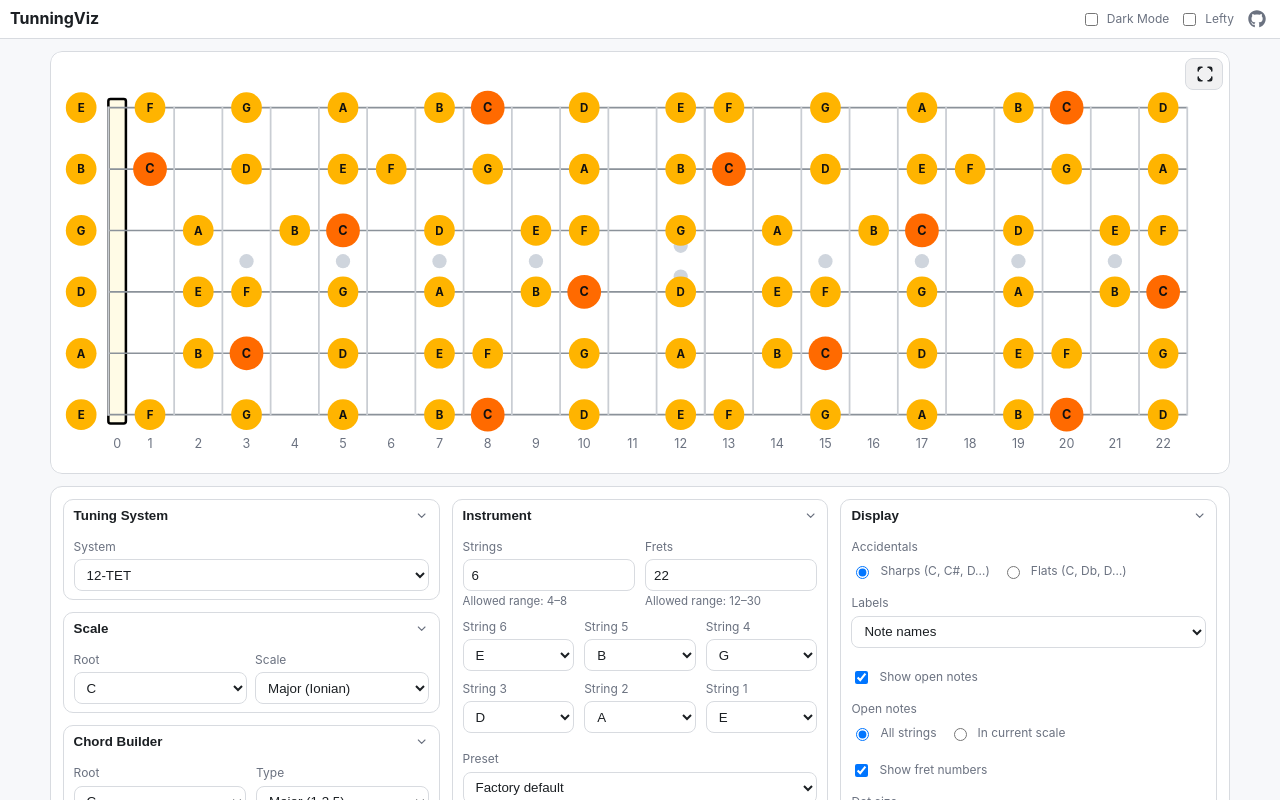
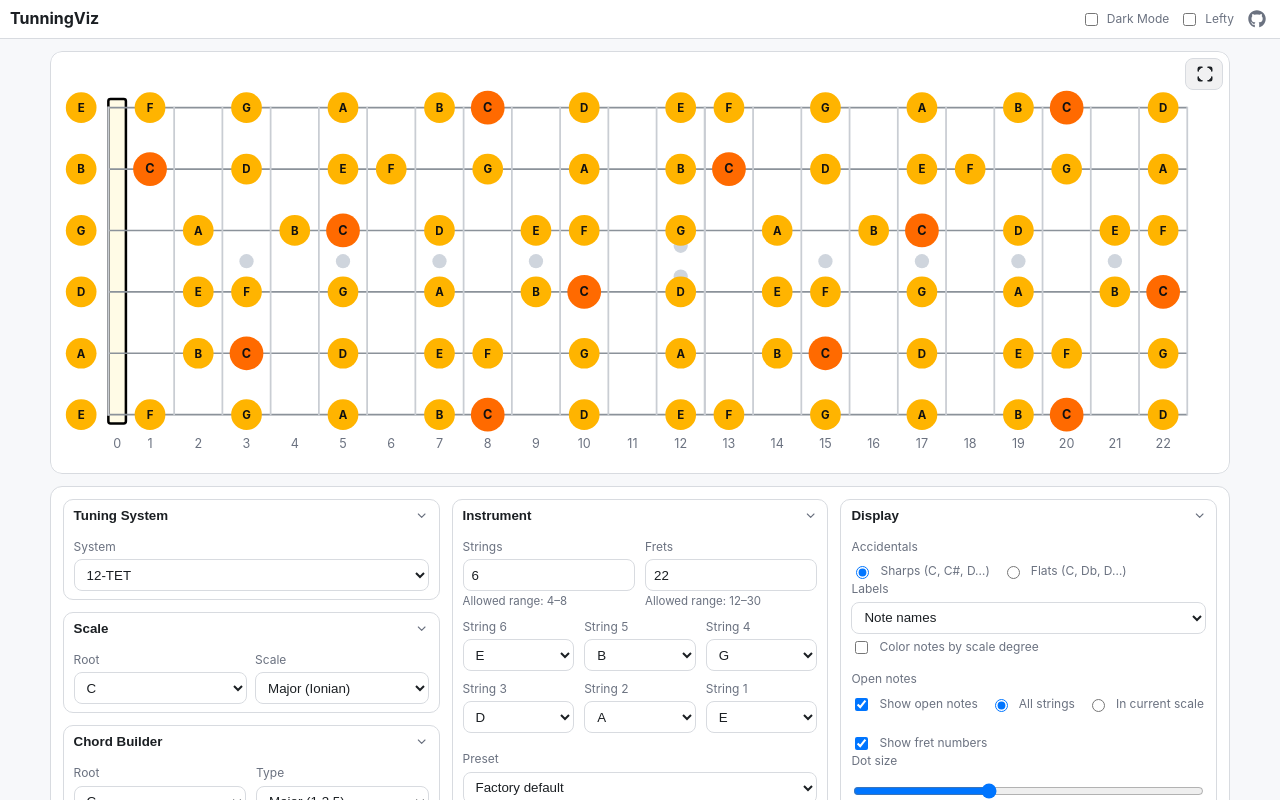
Before and after one commit to DMNerd/tuning-visualizer, a React (Vite) app: page / in a window 1280 px wide. Shown: the top 800 px of the page. Built offline with nearby package versions, Linux system fonts and the light colour scheme.

Commit message:
Display option: Degree coloring

```diff
--- a/src/app/App.jsx
+++ b/src/app/App.jsx
@@ -69,6 +69,7 @@ export default function App() {
   const [lefty, setLefty] = useState(false);
   const [theme, setTheme] = useTheme();
   const [openOnlyInScale, setOpenOnlyInScale] = useState(false);
+  const [colorByDegree, setColorByDegree] = useState(false);
 
   // Refs
   const boardRef = useRef(null);
@@ -234,6 +235,7 @@ export default function App() {
               chordPCs={chordPCs}
               chordRootPc={chordRootIx}
               openOnlyInScale={openOnlyInScale}
+              colorByDegree={colorByDegree}
             />
           </div>
         </div>
@@ -302,6 +304,8 @@ export default function App() {
           setAccidental={setAccidental}
           openOnlyInScale={openOnlyInScale}
           setOpenOnlyInScale={setOpenOnlyInScale}
+          colorByDegree={colorByDegree}
+          setColorByDegree={setColorByDegree}
         />
 
         <ExportControls
--- a/src/components/Fretboard/Fretboard.jsx
+++ b/src/components/Fretboard/Fretboard.jsx
@@ -5,6 +5,7 @@ import { useFretboardLayout } from "@/hooks/useFretboardLayout";
 import { usePitchMapping } from "@/hooks/usePitchMapping";
 import { useScaleAndChord } from "@/hooks/useScaleAndChord";
 import { useInlays } from "@/hooks/useInlays";
+import { getDegreeColor } from "@/utils/degreeColors";
 
 import { makeDisplayX } from "@/utils/displayX";
 import { buildFretLabel } from "@/utils/fretLabels";
@@ -17,7 +18,7 @@ const Fretboard = forwardRef(function Fretboard(
     rootIx = 0,
     intervals = [0, 2, 4, 5, 7, 9, 11],
     accidental = "sharp", // 'sharp' | 'flat'
-    show = "names", // 'names' | 'degrees' | 'off'
+    show = "names", // 'names' | 'degrees' | 'fret' | 'off'
     showOpen = true,
     showFretNums = true,
     dotSize = 14,
@@ -25,7 +26,8 @@ const Fretboard = forwardRef(function Fretboard(
     system, // { divisions, nameForPc(pc, accidental?) }
     chordPCs = null, // Set<number> | null
     chordRootPc = null, // number | null
-    openOnlyInScale = false, // <<< NEW: open-string filter toggle
+    openOnlyInScale = false, // open-string filter toggle
+    colorByDegree = false,
   },
   ref,
 ) {
@@ -215,19 +217,30 @@ const Fretboard = forwardRef(function Fretboard(
             const rBase = (isRoot ? 1.1 : 1) * dotSize;
             const r = inChord ? rBase * 1.05 : rBase;
 
+            // --- Fill color decision (degree-first when enabled) ---
+            let fill;
+            if (colorByDegree) {
+              const deg = degreeForPc(pc);
+              if (deg != null) {
+                fill = getDegreeColor(deg, intervals.length);
+              } else {
+                fill = isMicro ? "var(--note-micro)" : "var(--note)";
+              }
+            } else {
+              fill = isRoot
+                ? "var(--root)"
+                : isMicro
+                  ? "var(--note-micro)"
+                  : "var(--note)";
+            }
+
             return (
               <circle
                 key={`noteCirc-${s}-${f}`}
                 cx={cx}
                 cy={cy}
                 r={r}
-                fill={
-                  isRoot
-                    ? "var(--root)"
-                    : isMicro
-                      ? "var(--note-micro)"
-                      : "var(--note)"
-                }
+                fill={fill}
                 stroke={inChord ? "var(--fg)" : "none"}
                 strokeWidth={isChordRoot ? 2.4 : inChord ? 1.8 : 0}
               />
--- a/src/components/UI/DisplayControls.jsx
+++ b/src/components/UI/DisplayControls.jsx
@@ -16,10 +16,15 @@ export default function DisplayControls({
   // accidentals
   accidental,
   setAccidental,
+  // degree coloring
+  colorByDegree,
+  setColorByDegree,
 }) {
   return (
     <Section title="Display">
       <div className="display-controls">
+        {/* ───────── Notation (visually same as original) ───────── */}
+        <div className="group" role="region" aria-label="Notation">
           {/* Accidentals */}
           <div className="field">
             <span>Accidentals</span>
@@ -65,7 +70,33 @@ export default function DisplayControls({
             </select>
           </div>
 
-        {/* Visibility toggles */}
+          {/* Degree coloring toggle */}
+          <label className="check" htmlFor="colorByDegree">
+            <input
+              id="colorByDegree"
+              name="colorByDegree"
+              type="checkbox"
+              checked={colorByDegree}
+              onChange={(e) => setColorByDegree(e.target.checked)}
+            />{" "}
+            Color notes by scale degree
+          </label>
+        </div>
+
+        {/* ───────── Open strings (same visual as before) ───────── */}
+        <div
+          className="group"
+          role="region"
+          aria-label="Open strings"
+          aria-disabled={!showOpen}
+        >
+          <div className="field">
+            <span>Open notes</span>
+            <div
+              role="group"
+              aria-label="Open note scope"
+              className="radio-row"
+            >
               <label className="check" htmlFor="showOpen">
                 <input
                   id="showOpen"
@@ -76,11 +107,6 @@ export default function DisplayControls({
                 />{" "}
                 Show open notes
               </label>
-
-        {/* Open-note scope (only active when showOpen is on) */}
-        <div className="field" aria-disabled={!showOpen}>
-          <span>Open notes</span>
-          <div role="group" aria-label="Open note scope" className="radio-row">
               <label className="check" htmlFor="open-all">
                 <input
                   id="open-all"
@@ -105,7 +131,10 @@ export default function DisplayControls({
               </label>
             </div>
           </div>
+        </div>
 
+        {/* ───────── Markers & sizing (same visual as before) ───────── */}
+        <div className="group" role="region" aria-label="Markers and sizing">
           <label className="check" htmlFor="showFretNums">
             <input
               id="showFretNums"
@@ -117,7 +146,6 @@ export default function DisplayControls({
             Show fret numbers
           </label>
 
-        {/* Dot size */}
           <div className="field">
             <span>Dot size</span>
             <input
@@ -127,8 +155,9 @@ export default function DisplayControls({
               min="8"
               max="24"
               value={dotSize}
-            onChange={(e) => setDotSize(parseInt(e.target.value))}
+              onChange={(e) => setDotSize(parseInt(e.target.value, 10))}
             />
+          </div>
         </div>
       </div>
     </Section>
--- a/src/styles/theme.css
+++ b/src/styles/theme.css
@@ -16,6 +16,7 @@
   --fret-w-micro: 1.3px;
   --board: #f2f3f6;
   --panel: #ffffff;
+  --degree-boost: 12%;
 
   --nut: #fffbe6;
   --note: var(--accent);
--- /dev/null
+++ b/src/utils/degreeColors.js
@@ -0,0 +1,33 @@
+export function buildDegreePalette(
+  k,
+  {
+    rootColor = "var(--root)",
+    saturation = 70,
+    lightness = 55,
+    rotate = 0,
+  } = {},
+) {
+  // Ensure array indices 1..k are valid
+  const palette = new Array(k + 1);
+
+  // Degree 1 (tonic) should stand out and match your theme
+  palette[1] = rootColor;
+
+  if (k <= 1) return palette;
+
+  // Spread remaining degrees evenly across the hue circle
+  const others = k - 1;
+  for (let i = 0; i < others; i++) {
+    const hue = (rotate + (360 * i) / others) % 360;
+    palette[i + 2] = `hsl(${Math.round(hue)} ${saturation}% ${lightness}%)`;
+  }
+  return palette;
+}
+
+export function getDegreeColor(degree, k, opts) {
+  if (!Number.isFinite(degree) || degree < 1 || !Number.isFinite(k) || k < 1) {
+    return "var(--note)";
+  }
+  const palette = buildDegreePalette(k, opts);
+  return palette[degree] || "var(--note)";
+}
```
Also changed, not shown: 2 other files (tests, documents, lock files or other folders). Lines whose indentation alone changed are shown as unchanged.
